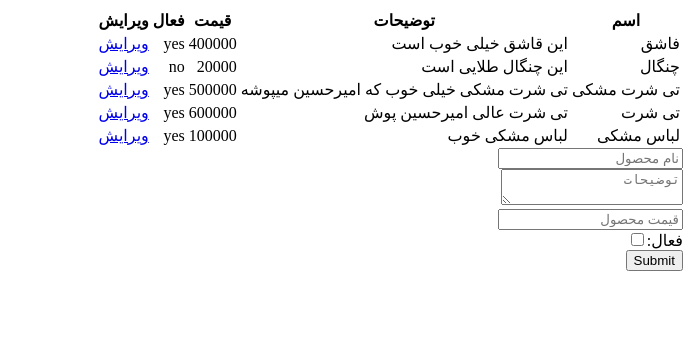
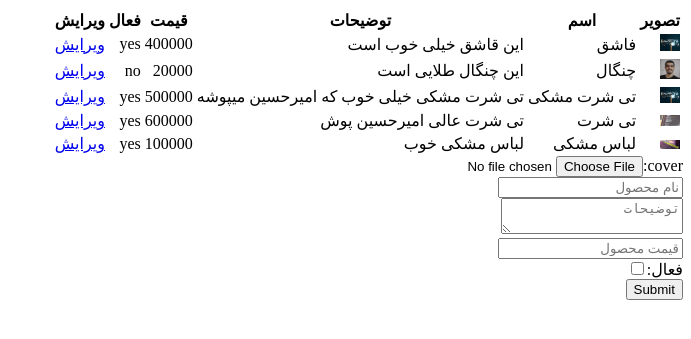
Before and after one commit to amirhnir/Online-Shop, a Flask app: page /admin/dashboard/products in a window 1280 px wide. Shown: the top 339 px of the page, without its empty margins (589-1280 px from the left). Run offline with Flask 3, Linux system fonts and the light colour scheme; the visitor is signed in with stand-in values (Sample User, id 1); some libraries are stand-ins or nearby versions.

Commit message:
image for products added

```diff
--- a/blueprints/admin.py
+++ b/blueprints/admin.py
@@ -43,6 +43,7 @@ def products():
         description = request.form.get('description', None)
         price = request.form.get('price', None)
         active = request.form.get('active', None)
+        file = request.files.get('cover', None)
 
         p = Product(name=name, description=description, price=price)
         if active == None:
@@ -52,6 +53,8 @@ def products():
 
         db.session.add(p)
         db.session.commit()
+
+        file.save(f'static/cover/{p.id}.jpg')
 
         return "done"
 
@@ -67,6 +70,7 @@ def edit_product(id):
         description = request.form.get('description', None)
         price = request.form.get('price', None)
         active = request.form.get('active', None)
+        file = request.files.get('cover', None)
 
         product.name = name
         product.description = description
@@ -78,4 +82,7 @@ def edit_product(id):
 
         db.session.commit()
 
+        if file != None :
+            file.save(f'static/cover/{product.id}.jpg')
+
         return redirect(url_for("admin.edit_product", id=id))
--- a/templates/admin/edit-product.html
+++ b/templates/admin/edit-product.html
@@ -4,8 +4,11 @@
 {% endblock %}
 {% block body %}
 
-    <form action="#" method="post">
+
+    <img style="width: 100px" src="/static/cover/{{ product.id }}.jpg">
+    <form action="#" method="post" enctype="multipart/form-data">
         <input type="hidden" name="csrf_token" value="{{ csrf_token() }}"/>
+        <label>cover:</label> <input type="file" name="cover"><br>
         <input type="text" name="name" value="{{ product.name }}" placeholder="نام محصول"><br>
         <textarea name="description" placeholder="توضیحات">{{ product.description }}</textarea><br>
         <input type="number" value="{{ product.price }}" name="price" placeholder="قیمت محصول"><br>
--- a/templates/admin/products.html
+++ b/templates/admin/products.html
@@ -6,6 +6,7 @@
 
     <table>
         <tr>
+            <th>تصویر</th>
             <th>اسم</th>
             <th>توضیحات</th>
             <th>قیمت</th>
@@ -15,6 +16,7 @@
 
         {% for p in products %}
             <tr>
+                <td><img style="width: 20px" src="/static/cover/{{ p.id }}.jpg"></td>
                 <td>{{ p.name }}</td>
                 <td>{{ p.description }}</td>
                 <td>{{ p.price }}</td>
@@ -24,8 +26,9 @@
         {% endfor %}
     </table>
 
-    <form action="#" method="post">
+    <form action="#" method="post" enctype="multipart/form-data">
         <input type="hidden" name="csrf_token" value="{{ csrf_token() }}"/>
+        <label>cover:</label><input type="file" name="cover"><br>
         <input type="text" name="name" placeholder="نام محصول"><br>
         <textarea name="description" placeholder="توضیحات"></textarea><br>
         <input type="number" name="price" placeholder="قیمت محصول"><br>
--- a/templates/product.html
+++ b/templates/product.html
@@ -4,6 +4,7 @@
 {% endblock %}
 {% block body %}
 
+    <img style="width: 300px" src="/static/cover/{{ product.id }}.jpg">
     {{ product.id }}<br>
     {{ product.name }}<br>
     {{ product.price }}
```
Also changed, not shown: instance/database.db, static/cover/1.jpg (added), static/cover/2.jpg (added), static/cover/3.jpg (added), static/cover/4.jpg (added), static/cover/5.jpg (added), 1 other file.
